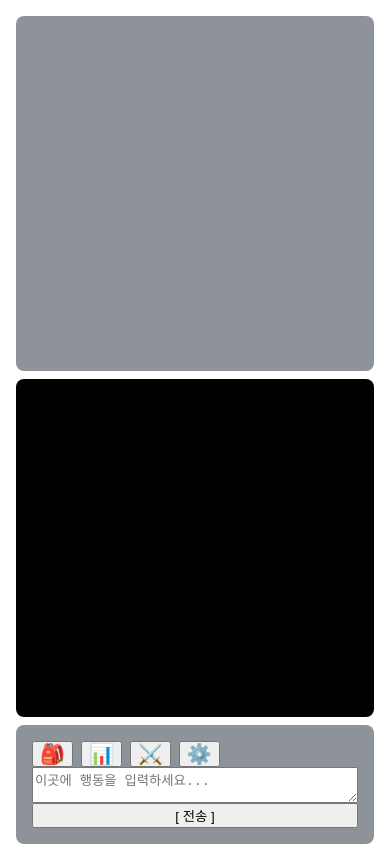
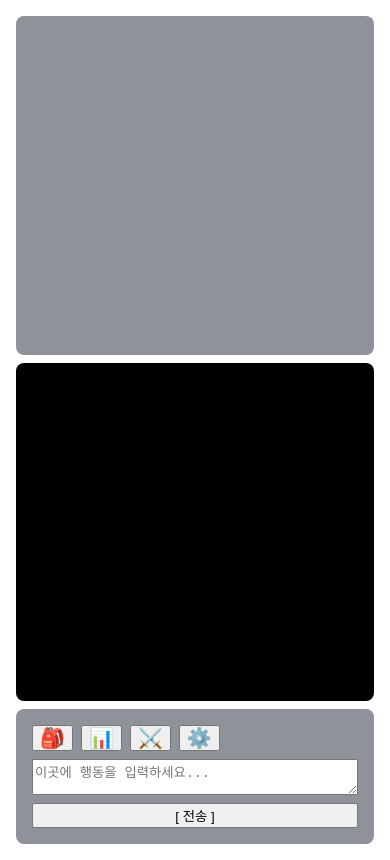
Before and after one commit to guidejar/AAP, a plain HTML site: page src/index.html in a window 390 px wide. Drawn offline with Linux system fonts and the light colour scheme.

Commit message:
feat(css): 최종 설계안에 따른 메인 UI 레이아웃 구현
- .story-screen을 2행(1fr auto) 구조로 변경

```diff
--- a/src/style.css
+++ b/src/style.css
@@ -36,24 +36,20 @@ body { font-family: 'Noto Sans KR', sans-serif; overflow: hidden; }
 
 /* --- Start of New Layout Styles --- */
 
-#story-screen {
+.story-screen {
   display: grid;
-  grid-template-columns: 2fr 1fr; /* 67% : 33% */
-  grid-template-rows: 1fr;
+  grid-template-columns: 2fr 1fr;
+  grid-template-rows: 1fr auto; /* 1fr -> 1fr auto로 변경 */
   height: 100vh;
   gap: 1rem;
   padding: 1rem;
   box-sizing: border-box;
 }
 
-.left-column {
-  display: flex;
-  flex-direction: column;
-  gap: 1rem;
-  overflow: hidden;
-}
-
 .text-area {
+  grid-column: 1;
+  grid-row: 1;
+  /* --- 기존 스타일 유지 --- */
   flex: 1 1 auto;
   display: flex;
   flex-direction: column;
@@ -69,11 +65,12 @@ body { font-family: 'Noto Sans KR', sans-serif; overflow: hidden; }
 }
 
 .input-section {
-  flex-shrink: 0;
-  flex-grow: 0;
-  flex-basis: auto;
+  grid-column: 1;
+  grid-row: 2;
+  /* --- 기존 스타일과 일부 병합 --- */
   display: flex;
   flex-direction: column;
+  gap: 0.5rem;
   background-color: rgba(31, 41, 55, 0.5);
   padding: 1rem;
   border-radius: 0.5rem;
@@ -108,6 +105,9 @@ body { font-family: 'Noto Sans KR', sans-serif; overflow: hidden; }
 }
 
 .image-area {
+  grid-column: 2;
+  grid-row: 1 / 3; /* 2개 행을 모두 차지하도록 설정 */
+  /* --- 기존 스타일 유지 --- */
   position: relative;
   display: flex;
   align-items: center;
@@ -140,14 +140,14 @@ body { font-family: 'Noto Sans KR', sans-serif; overflow: hidden; }
 
 /* Mobile Responsive */
 @media (max-width: 768px) {
-  #story-screen {
+  .story-screen {
     grid-template-columns: 1fr;
     grid-template-rows: 1fr auto auto;
     padding: 0.5rem;
     gap: 0.5rem;
   }
 
-  .left-column {
+  .text-area {
     grid-row: 1;
     min-height: 0;
   }
@@ -155,10 +155,12 @@ body { font-family: 'Noto Sans KR', sans-serif; overflow: hidden; }
   .image-area {
     grid-row: 2;
     height: 40vh;
+    grid-column: 1; /* On mobile, it should span the full width */
   }
 
   .input-section {
     grid-row: 3;
+    grid-column: 1; /* On mobile, it should span the full width */
   }
 }
 
```
